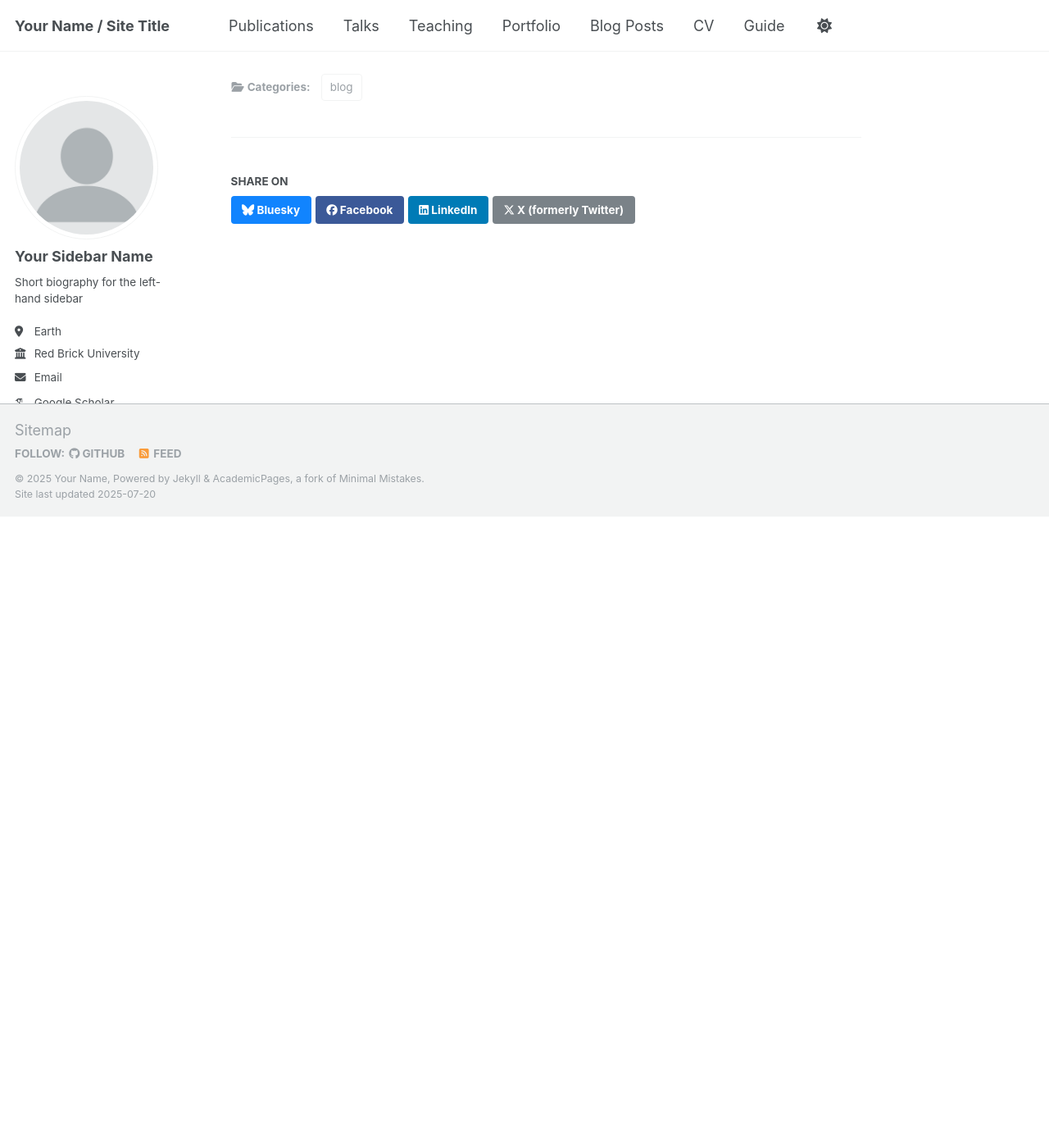
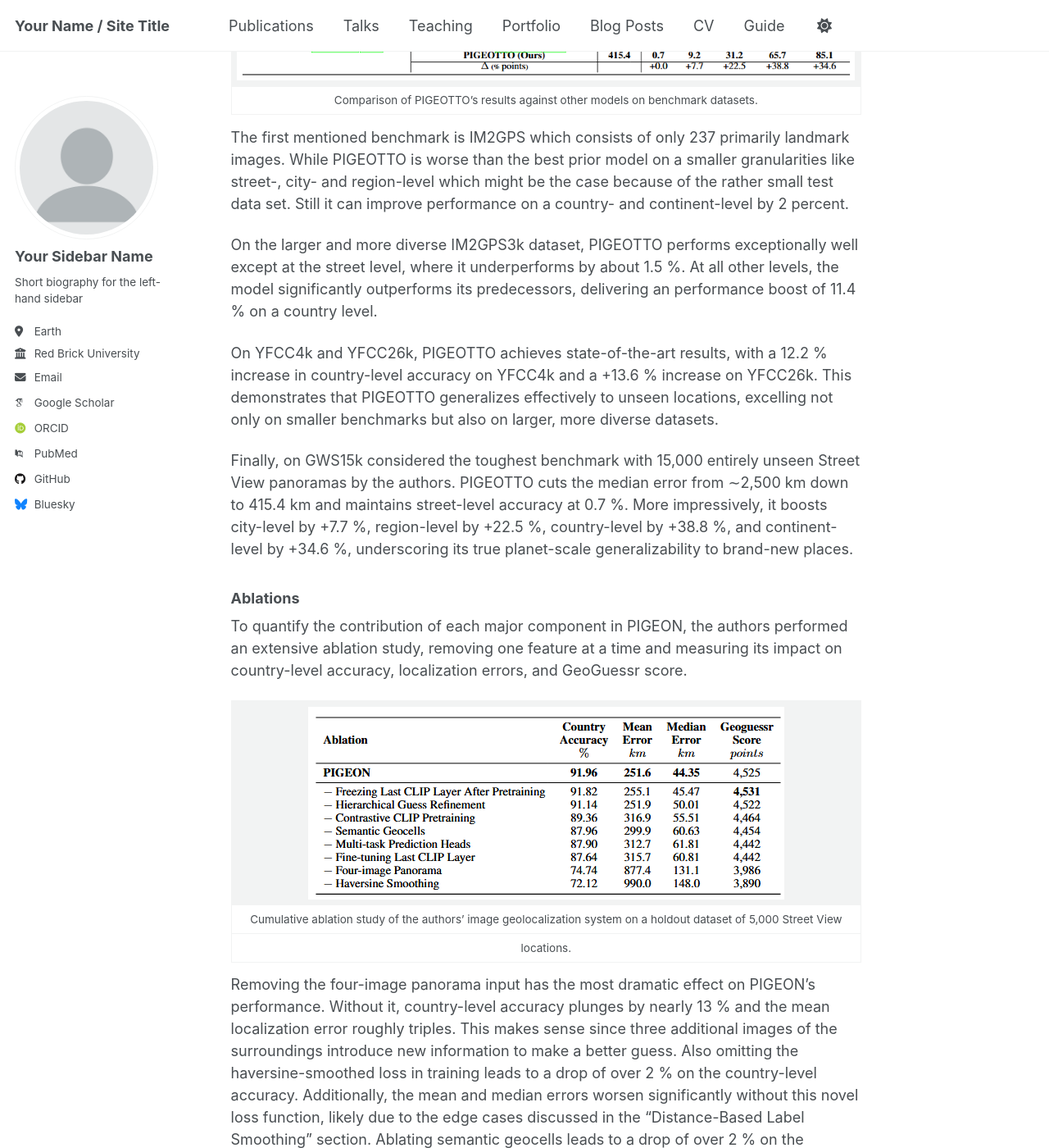
Before and after one commit to Smilooooo/Smilooooo.github.io, a Jekyll site: the page built from _posts/2025-05-13-pigeon-post.md, in a window 1280 px wide and 1400 px high, scrolled down 17345 px. Shown: the whole window at 82% size. Built offline with Jekyll 4.4.1, drawn with Linux system fonts in a browser that asks for light colours; some web fonts are replaced; before the commit the page ends 17975 px from its top, so only the background shows below that; some of the changed text lies outside the part shown.

Commit message:
ablations

```diff
--- a/_posts/2025-05-13-pigeon-post.md
+++ b/_posts/2025-05-13-pigeon-post.md
@@ -88,6 +88,7 @@ With these Matrices we are now able to calculate the so called Scaled Dot-Produc
 By multiplying Q with Kᵀ, we get a square matrix (number of tokens × number of tokens) whose rows contain raw attention scores with all other tokens in our sentence. Then, the resulting matrix is scaled by  √dk to avoid extreme values when applying the softmax function. After applying the softmax function, the resulting matrix is multiplied with V, finally giving us the attention output.
 
 Now the actual transformers uses multi-headed attention meaning we have N (number of heads) different weight matrices WQ, WK and WV for each head. That means we also get N different attention outputs Z. In order to combine these into one representation, the different outputs are concatenated and multiplied a final time by another weight matrix to get the final output.
+
 ### Vision Transformer (ViT)
 
 With the rise and success of Transformer architecture in Deep Learning - more specifically in Natural Language Processing (NLP) Tasks -, there are also attempts to translate this success to the field of Computer Vision.
@@ -276,9 +277,38 @@ In addition to that we can really recommend watching the following video where t
 
 **PIGEOTTO**
 
+After looking at the results from PIGEON, we now turn to PIGEOTTO’s performance on the various benchmark datasets on which the model was evaluated.
+
+| ![PIGEOTTO Benchmark Results](/images/pigeottoBenchmarkResults.png) |
+|:---:|
+|Comparison of PIGEOTTO’s results against other models on benchmark datasets.|
+
+The first mentioned benchmark is IM2GPS which consists of only 237 primarily landmark images. While PIGEOTTO is worse than the best prior model on a smaller granularities like street-, city- and region-level which might be the case because of the rather small test data set. Still it can improve performance on a country- and continent-level by 2 percent.
+
+On the larger and more diverse IM2GPS3k dataset, PIGEOTTO performs exceptionally well except at the street level, where it underperforms by about 1.5 %. At all other levels, the model significantly outperforms its predecessors, delivering an performance boost of 11.4 % on a country level.
+
+On YFCC4k and YFCC26k, PIGEOTTO achieves state-of-the-art results, with a 12.2 % increase in country-level accuracy on YFCC4k and a +13.6 % increase on YFCC26k. This demonstrates that PIGEOTTO generalizes effectively to unseen locations, excelling not only on smaller benchmarks but also on larger, more diverse datasets.
+
+Finally, on GWS15k considered the toughest benchmark with 15,000 entirely unseen Street View panoramas by the authors. PIGEOTTO cuts the median error from ∼2,500 km down to 415.4 km and maintains street-level accuracy at 0.7 %. More impressively, it boosts city-level by +7.7 %, region-level by +22.5 %, country-level by +38.8 %, and continent-level by +34.6 %, underscoring its true planet-scale generalizability to brand-new places.
+
 ### Ablations
 
-- Explain the impact of different ablations (most impactful ones: synthetic Captions, semantic geocells, four-image Panorama)
+To quantify the contribution of each major component in PIGEON, the authors performed an extensive ablation study, removing one feature at a time and measuring its impact on country-level accuracy, localization errors, and GeoGuessr score.
+
+| ![Ablations](/images/ablations.png) |
+|:---:|
+|Cumulative ablation study of the authors' image geolocalization system on a holdout dataset of 5,000 Street View
+locations.|
+
+Removing the four-image panorama input has the most dramatic effect on PIGEON’s performance. Without it, country­-level accuracy plunges by nearly 13 % and the mean localization error roughly triples. This makes sense since three additional images of the surroundings introduce new information to make a better guess.
+Also omitting the haversine-smoothed loss in training leads to a drop of over 2 % on the country-level accuracy. Additionally, the mean and median errors worsen significantly without this novel loss function, likely due to the edge cases discussed in the “Distance-Based Label Smoothing” section.
+Ablating semantic geocells leads to a drop of over 2 % on the country-level and increasing the median error from 55.5 to 60.6 kilometers. This showcases the importance of choosing semantically meaningful cells capturing specific geographical cues like street signs and road markings.
+Adding contrastive CLIP pretraining yields a 1.7 % boost in country-level accuracy, demonstrating the benefit of synthetic captions during training.
+In contrast, disabling hierarchical refinement yields only modest changes (under 0.8 % in accuracy), suggesting that while they contribute useful refinements, they are less central than geocell semantics, panoramic inputs, and distance-aware loss to PIGEON’s state-of-the-art geolocation capabilities.
+
+No ablation studies were conducted for PIGEOTTO.
+
+
 
 ---
 
```
Also changed, not shown: images/ablations.png (added), images/pigeottoBenchmarkResults.png (added).
